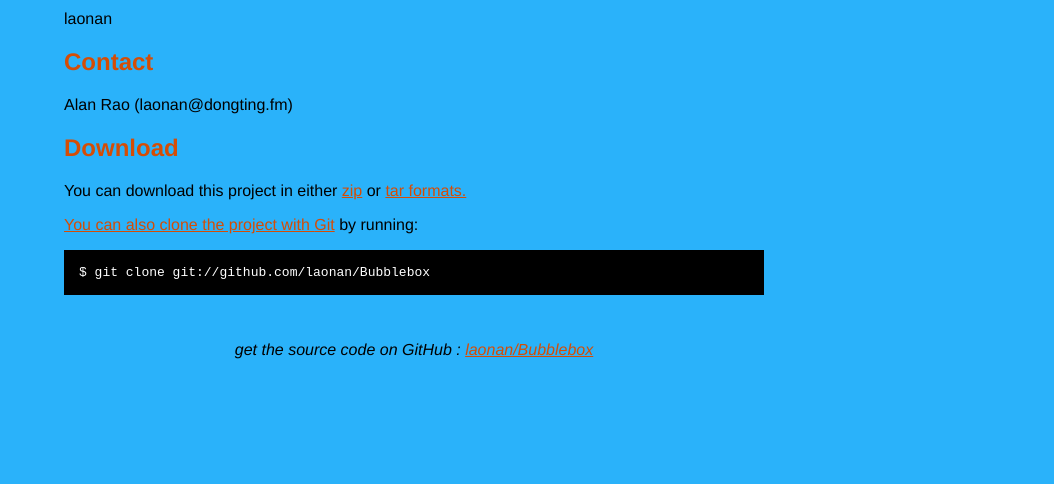
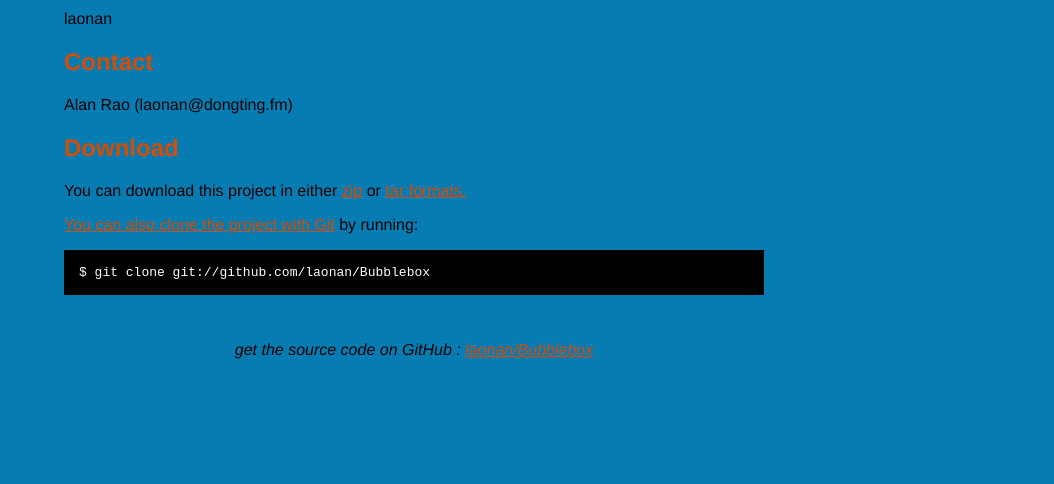
Before and after one commit to laonan/Bubblebox, a plain HTML site: page index.html in a window 1280 px wide. Shown: the part 316-800 px from the top of the page, without its empty margins (226-1280 px from the left). Drawn offline with Linux system fonts and the light colour scheme.

Commit message:
Update index.html

```diff
--- a/index.html
+++ b/index.html
@@ -8,7 +8,7 @@
   <style type="text/css">
     body {
       margin-top: 1.0em;
-      background-color: #2ab2fa;
+      background-color: #067CB2;
       font-family: Helvetica, Arial, FreeSans, san-serif;
       color: #000000;
     }
```
